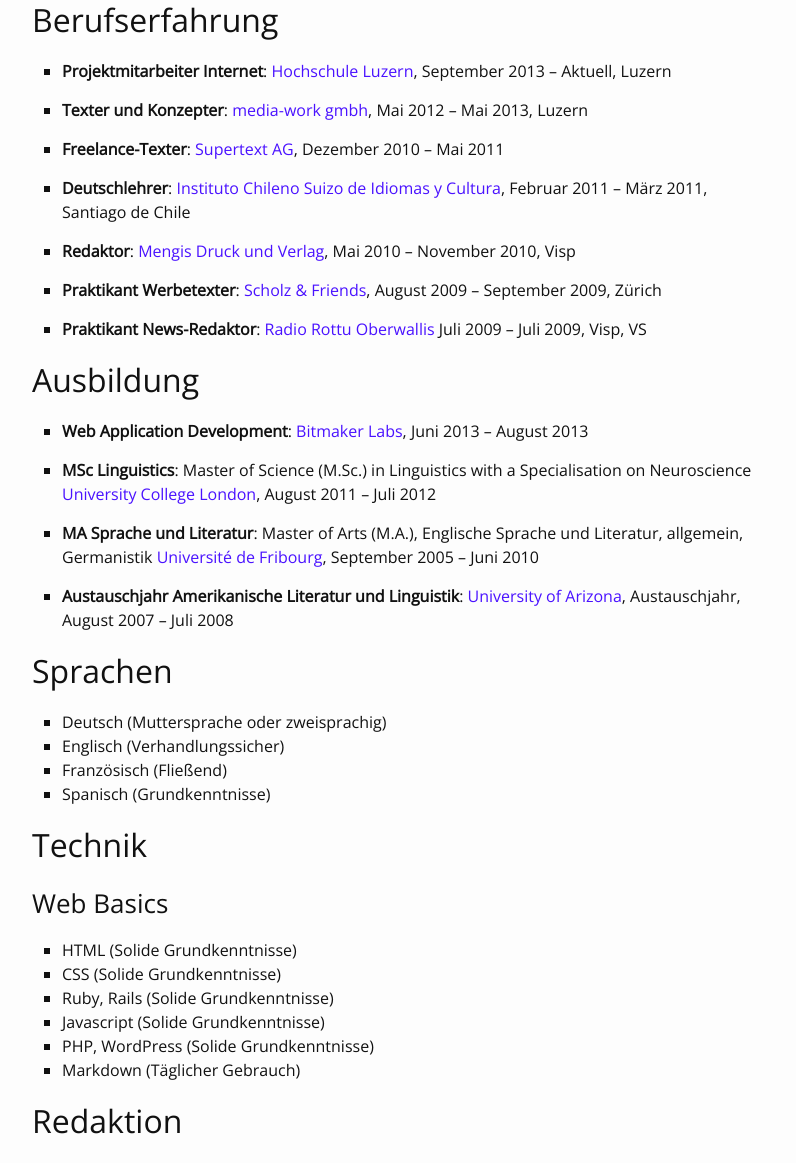
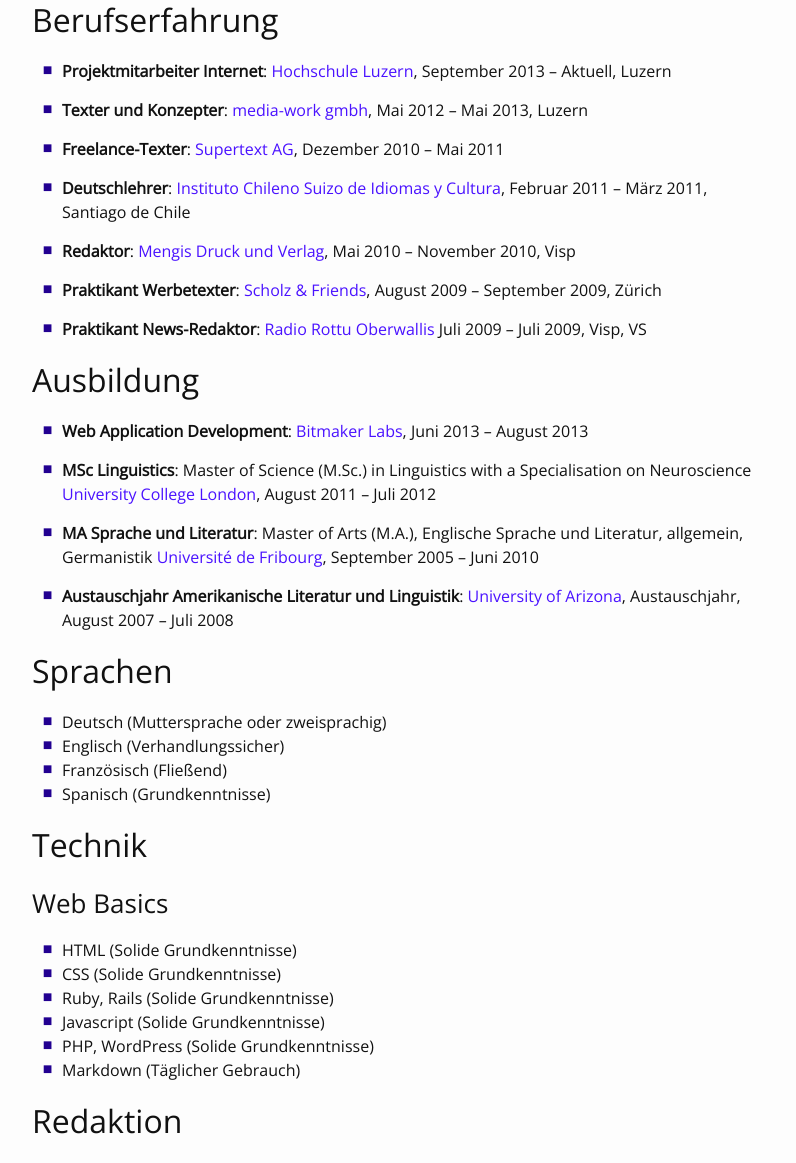
Before and after one commit to tschannes/tschannes.github.com, a Jekyll site: the page built from about.md, in a window 1280 px wide. Shown: the part 515-1678 px from the top of the page, without its empty margins (238-1034 px from the left). Built offline with Jekyll 4.4.1, drawn with Linux system fonts in a browser that asks for light colours.

Commit message:
portrait optimized and bullets made brand color

```diff
--- a/_sass/_custom.scss
+++ b/_sass/_custom.scss
@@ -1,6 +1,18 @@
-ul{
-	list-style-type: square;
+ul {
+	list-style:none;
 }
+
+.post-content li:before {
+      /* For a square bullet */
+      content:'\25A0';
+      display: block;
+      position: relative;
+      left:-1.2em;
+      bottom:0.1em;
+      max-width: 0px;
+      max-height: 0px;
+      color: $brand-color-dark;
+    }
 #about-container{
 max-width:100%;
 display:flex;
```
